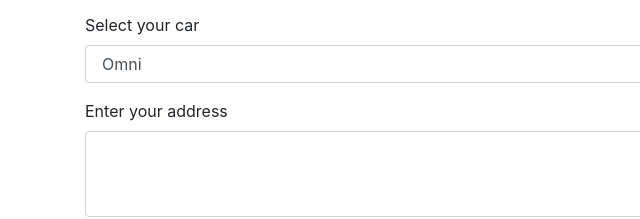
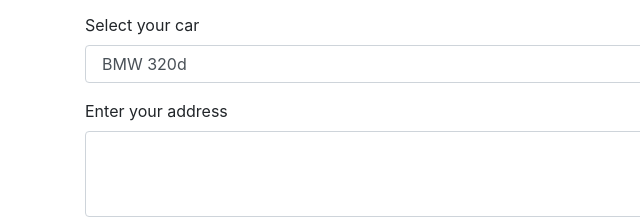
Before and after one commit to sakkshm26/Form-Validation, a plain HTML site: page index.html in a window 1280 px wide. Shown: the part 347-566 px from the top of the page, 0-640 px from the left. Drawn offline with nearby package versions, Linux system fonts and the light colour scheme.

Commit message:
Update index.html

```diff
--- a/index.html
+++ b/index.html
@@ -45,10 +45,9 @@
             <div class="form-group">
                 <label for="car">Select your car</label>
                 <select class="form-control" id="car">
-                    <option>Omni</option>
-                    <option>Maruti 800</option>
-                    <option>Ford Titanium</option>
-                    <option>Audi A4</option>
+                    <option>BMW 320d</option>
+                    <option>Mercedes-Benz CLA</option>
+                    <option>Audi A7</option>
                 </select>
             </div>
             <div class="form-group">
```
